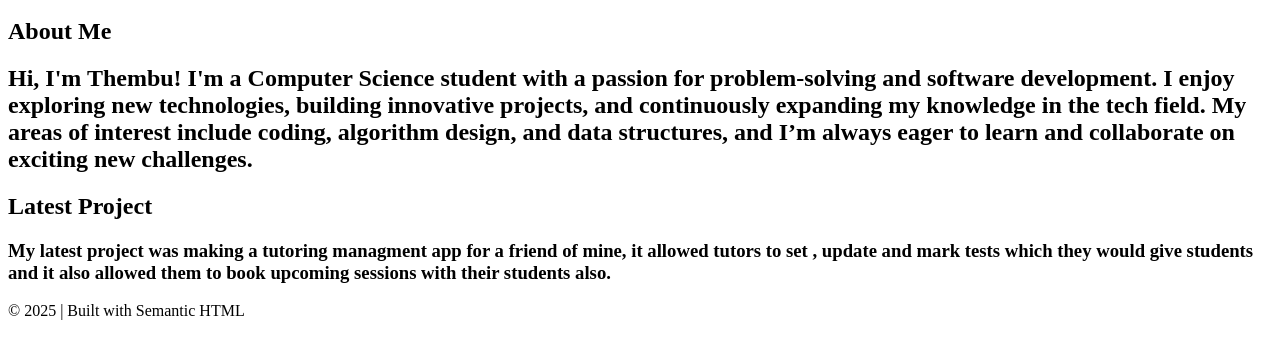
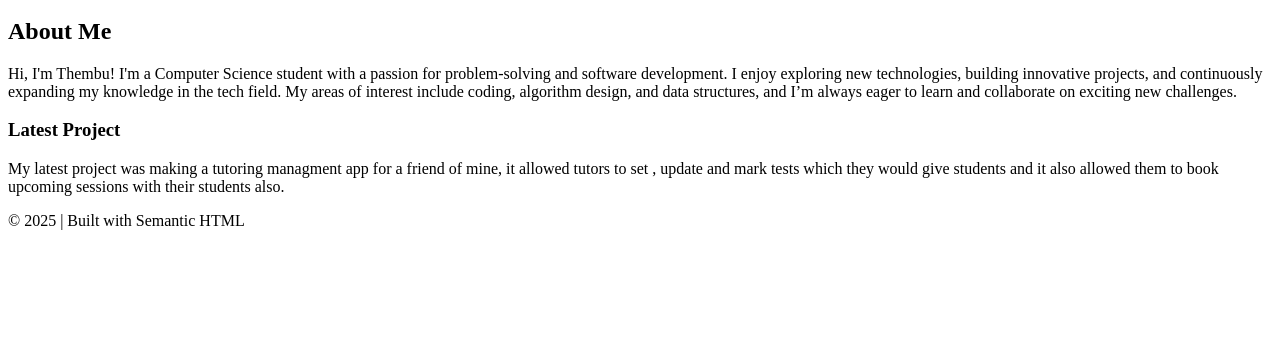
Before and after one commit to thembu/SD-LAB1, a plain HTML site: page 2695831-lab2.html in a window 1280 px wide. Shown: the part 136-490 px from the top of the page. Drawn offline with Linux system fonts and the light colour scheme.

Commit message:
fixed contents in main tag which were ordered wrongly

```diff
--- a/2695831-lab2.html
+++ b/2695831-lab2.html
@@ -18,27 +18,27 @@
 
     <main>
       <section>
-        <h1>About Me</h1>
+        <h2>About Me</h2>
 
-        <h2>
+        <p>
           Hi, I'm Thembu! I'm a Computer Science student with a passion for
           problem-solving and software development. I enjoy exploring new
           technologies, building innovative projects, and continuously expanding
           my knowledge in the tech field. My areas of interest include coding,
           algorithm design, and data structures, and I’m always eager to learn
           and collaborate on exciting new challenges.
-        </h2>
+        </p>
       </section>
 
       <article>
-        <h2>Latest Project</h2>
+        <h3>Latest Project</h3>
 
-        <h3>
+        <p>
           My latest project was making a tutoring managment app for a friend of
           mine, it allowed tutors to set , update and mark tests which they
           would give students and it also allowed them to book upcoming sessions
           with their students also.
-        </h3>
+        </p>
       </article>
     </main>
 
```
